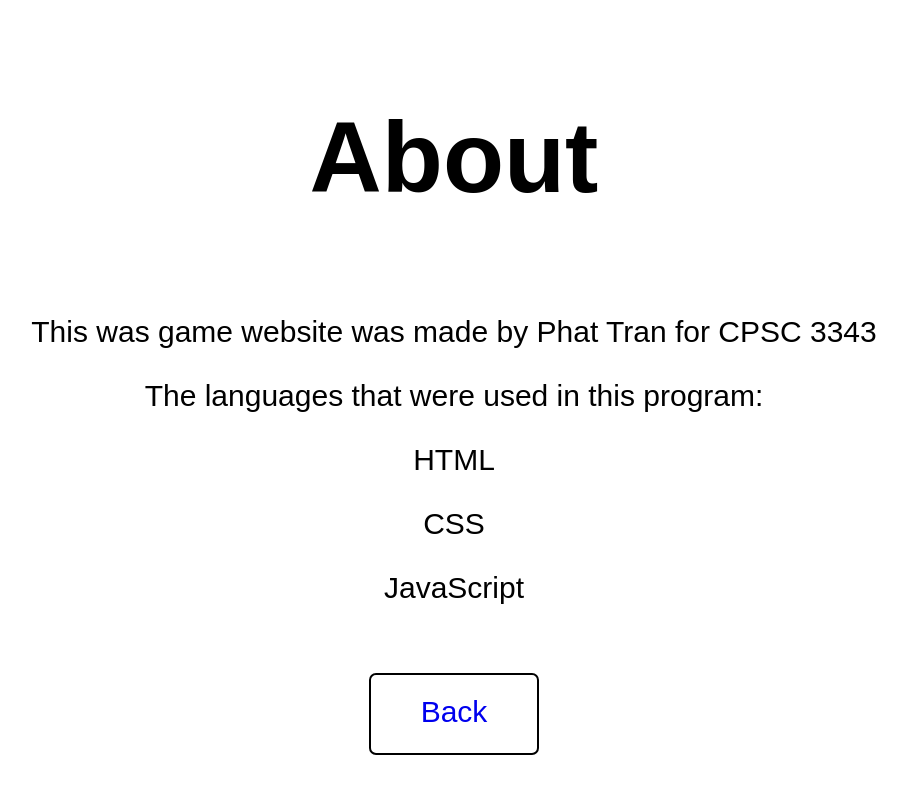
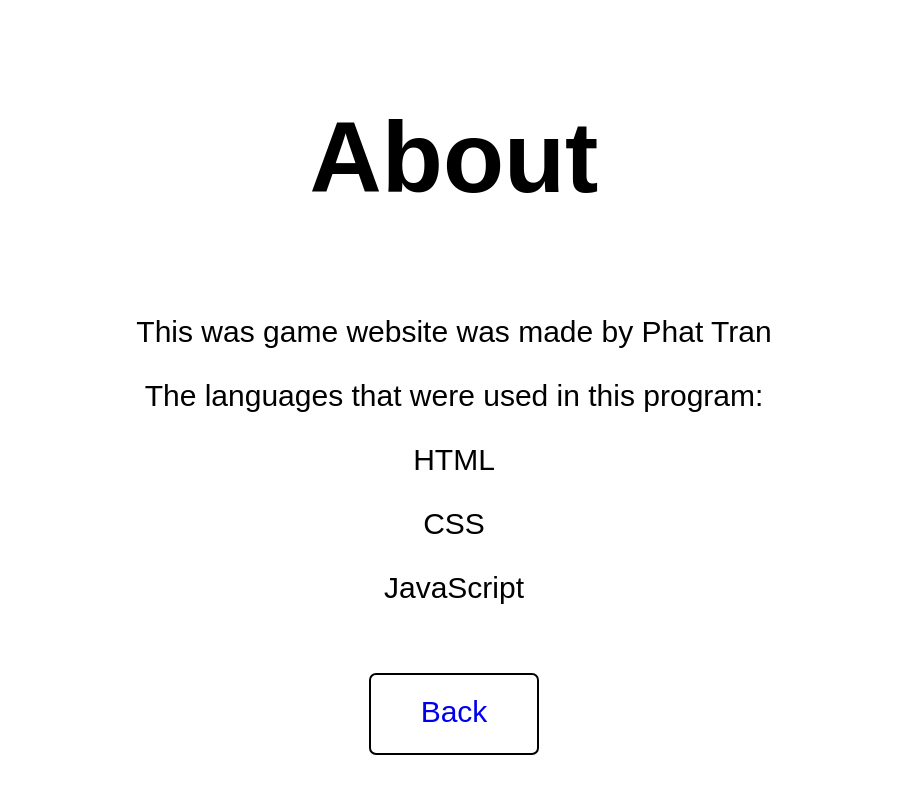
Before and after one commit to phattran01/Hangman, a plain HTML site: page about.html in a window 1280 px wide. Shown: the whole page, without its empty margins (186-1093 px from the left). Drawn offline with Linux system fonts and the light colour scheme.

Commit message:
Update about.html

```diff
--- a/about.html
+++ b/about.html
@@ -15,7 +15,7 @@
 
     <div class="instructions">
         <p>
-            This was game website was made by Phat Tran for CPSC 3343
+            This was game website was made by Phat Tran
         </p>
         <p>
             The languages that were used in this program:
```
